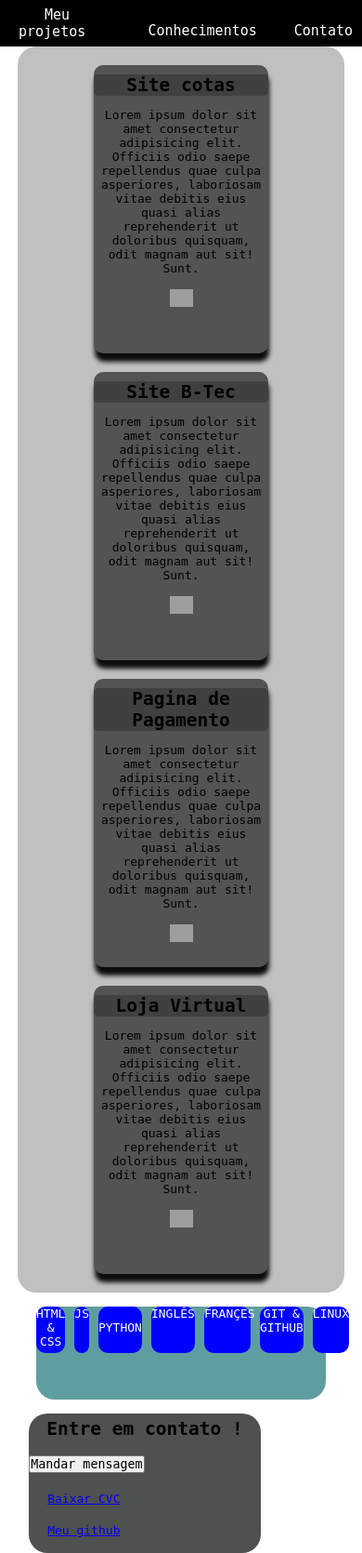
After one commit to GuilhermeStn/PROJETO-COTAS, a Flask app: page /index.html in a window 390 px wide. The commit adds this page. Shown: the whole page at 93% size. Run offline with Flask 3, Linux system fonts and the light colour scheme; grey boxes are pictures that could not be loaded.

Commit message:
adicionando responsividade
aprendizado de responsividade

```diff
--- a/server.py
+++ b/server.py
@@ -14,20 +14,13 @@ def index():
     print(f"Quantidade de cotas: {quantidade}")
     return render_template("main.html")
 
-
-@app.route("/pagamento",methods=["GET","POST"])
-def pagamento():
-    email = request.form.get("email-valor")
-    dadosc = request.form.get("dados-cart")
-    print(f"O email é {email}")
-    print(f"Os dados do cartão {dadosc}")
-
-    return render_template("pagamento.html")
+@app.route("/index.html")
+def contato():
+    return render_template("index.html")
 
 
-@app.route("/contato")
-def contato():
-    return render_template("contato.html")
-
+@app.route("/sobre.html")
+def sobre():
+    return render_template("sobre.html")
 
 app.run()
--- /dev/null
+++ b/static/portifolio.css
@@ -0,0 +1,162 @@
+*{
+    margin:0px;
+    padding:0px;
+    font-family: monospace;
+}
+
+nav{
+    display:flex;
+    width: 100vw;
+    height: 50px;
+    background-color: rgb(0, 0, 0);
+    align-self: center;
+}
+
+nav li a {
+    padding: 10px;
+    font-size: 15px;
+    text-decoration: none;
+    color:white;
+}
+
+nav li {
+    align-self: center;
+    padding-left: 20px;
+}
+
+.menu:hover{
+    color:black;
+    background-color: white;
+    border-radius: 5px;
+    font-size: 17px;
+    padding: 10px;
+}
+
+.meus-projetos{
+    margin-top: 10px;
+    width: 97vw;
+    height: 350px;
+    background-color: rgba(198, 198, 229, 0.468);
+    padding:20px;
+    display: flex;
+    gap:20px;
+    border-radius: 20px;
+}
+
+.teste{
+    width: 50%;
+    height: 300px;
+    background-color: rgb(82, 83, 83);
+    border-radius: 10px;
+    box-shadow: 1px 9px 5px 0px rgb(12, 12, 12);
+    text-align: center;
+    padding-top: 10px;
+}
+
+.teste:hover{
+    background-color: white;
+}
+
+.nodgle{
+    margin-top: 7px;
+    width: 90;
+    height:100px;
+    background-color: cadetblue;
+    border-radius: 20px;
+    display: flex;
+    gap:10px;
+}
+
+.conhecimentos{
+    color:white;
+    width: 50px;
+    background-color: blue;
+    height: 50px;
+    border-radius: 10px;
+    text-align: center;
+}
+
+.conhecimentos:hover{
+    background-color: whitesmoke;
+    color:black;
+    scale:110%;
+}
+
+form{
+    margin-top:4px;
+    background-color: burlywood;
+    width: 70%;
+    height: 150px;
+    display: flex;
+    border-radius: 20px;
+}
+
+label{
+    padding-left: 20px;
+    padding-top: 2px;
+}
+
+.new{
+    width: 100%;
+    background-color: rgba(9, 9, 10, 0.259);
+    border-radius: 5px ;
+}
+
+
+.projetos{
+    margin-top: 13px;
+}
+
+
+.logos{
+    width: 55px;
+    margin-top: 20px;
+}
+
+.testoo:hover{
+    color:red;
+    font-size: 14px;
+    font-weight: bolder;
+}
+
+
+@media screen and (max-width: 700px){
+    .meus-projetos{
+        flex-direction: column;
+        height: auto;
+        width: 80%;
+        background-color: silver;
+        margin: auto;
+    }
+    .teste{
+        width:60%;
+        margin: auto;
+    }
+    .contato{
+        flex-direction: column;
+        height: auto;
+        width: 80%;
+    }
+    header{
+        background-color: rgb(185, 125, 12);
+        width: 80%;
+    }
+    .nodgle{
+        width: 80%;
+        margin: auto;
+    }
+    form{
+        width: 80%;
+        display: grid;
+        margin: auto;
+        background-color: rgb(79, 80, 80);
+    }
+    form h2{
+        text-align: center;
+        margin-top: 5px;
+    }
+    .logos{
+    width: 25px;
+    margin-top: 15px;
+}
+}
--- /dev/null
+++ b/templates/index.html
@@ -0,0 +1,154 @@
+<!DOCTYPE html>
+<html lang="pt-br">
+<head>
+    <meta charset="UTF-8">
+    <meta name="viewport" content="width=device-width, initial-scale=1.0">
+    <link rel="stylesheet" href="/static/portifolio.css">
+    <title>Meu Portifolio</title>
+</head>
+<body>
+    <header>
+        <nav>
+            <li>
+                <a href="#teste" class="menu">
+                    Meu projetos
+                </a>
+            </li>
+            <li>
+                <a href="/templates/portifolio/index.html" class="menu">
+                    Conhecimentos
+                </a>
+            </li>
+            <li>
+                <a href="Contato" class="menu">
+                    Contato
+                </a>
+            </li>
+        </nav>
+    </header>
+    <section class="meus-projetos" id="teste">
+        <div class="teste">
+            <div class="new">
+                <h2>Site cotas </h2>
+            </div>
+            <div class="projetos">
+                <p>
+                    Lorem ipsum dolor sit amet consectetur adipisicing elit. Officiis odio saepe repellendus quae culpa asperiores, laboriosam vitae debitis eius quasi alias reprehenderit ut doloribus quisquam, odit magnam aut sit! Sunt.
+                </p>
+                <a href="#" target="_blank" rel="noopener noreferrer">
+                    <img src="https://cdn-icons-png.flaticon.com/512/25/25231.png" alt="" class="logos">
+                </a>
+            </div>
+        </div>
+        <div class="teste">
+            <div class="new">
+                <h2>
+                    Site B-Tec
+                </h2>
+
+            </div>
+            <div class="projetos">
+                <p class="testoo">
+                    Lorem ipsum dolor sit amet consectetur adipisicing elit. Officiis odio saepe repellendus quae culpa asperiores, laboriosam vitae debitis eius quasi alias reprehenderit ut doloribus quisquam, odit magnam aut sit! Sunt.
+                </p>
+                <a href="#" target="_blank" rel="noopener noreferrer">
+                    <img src="https://cdn-icons-png.flaticon.com/512/25/25231.png" alt="" class="logos">
+                </a>
+            </div>
+        </div>
+        <div class="teste">
+            <div class="new">
+                <h2>
+                    Pagina de Pagamento
+                </h2>
+            </div>
+            <div class="projetos">
+                <p>
+                    Lorem ipsum dolor sit amet consectetur adipisicing elit. Officiis odio saepe repellendus quae culpa asperiores, laboriosam vitae debitis eius quasi alias reprehenderit ut doloribus quisquam, odit magnam aut sit! Sunt.
+                </p>
+                <a href="#" target="_blank" rel="noopener noreferrer">
+                    <img src="https://cdn-icons-png.flaticon.com/512/25/25231.png" alt="" class="logos">
+                </a>
+            </div>
+        </div>
+                <div class="teste">
+            <div class="new">
+                <h2>
+                   Loja Virtual
+                </h2>
+            </div>
+            <div class="projetos">
+                <p>
+                    Lorem ipsum dolor sit amet consectetur adipisicing elit. Officiis odio saepe repellendus quae culpa asperiores, laboriosam vitae debitis eius quasi alias reprehenderit ut doloribus quisquam, odit magnam aut sit! Sunt.
+                </p>
+                <a href="#" target="_blank" rel="noopener noreferrer">
+                    <img src="https://cdn-icons-png.flaticon.com/512/25/25231.png" alt="" class="logos">
+                </a>
+            </div>
+        </div>
+    </section>
+    <br>
+    <section class="nodgle">
+        <div class="conhecimentos">
+            <p>
+                HTML & CSS
+            </p>
+        </div>
+        </div>
+        <div class="conhecimentos">
+            <p>
+                JS
+            </p>
+        </div>
+        <div class="conhecimentos">
+            <img src="#" alt="">
+            <p>
+                PYTHON
+            </p>
+        </div>
+        <div class="conhecimentos">
+            <p>
+                INGLÊS
+            </p>
+        </div>
+        <div class="conhecimentos">
+            <p>
+                FRANÇES
+            </p>
+        </div>
+        <div class="conhecimentos">
+            <p>
+                GIT & GITHUB
+            </p>
+        </div>
+        <div class="conhecimentos">
+            <p>
+                LINUX
+            </p>
+        </div>
+    </section>
+    <br>
+    <section class="contato">
+        <div class="form">
+            <form action="" method="post">
+                <h2>
+                    Entre em contato !
+                </h2>
+               <a href="https://wa.me/5511911391768" target="_blank" rel="noopener noreferrer">
+                <button type="button">Mandar mensagem </button>
+               </a>
+               <label for="Cvc">
+                <a href="#" download="">
+                    Baixar CVC
+                </a>
+               </label>
+               <label for="github">
+                <a href="https://github.com/GuilhermeStn" target="_blank">
+                    Meu github
+                </a>
+               </label>
+            </form>
+        </div>
+    </section>
+</body>
+</html>
```
Also changed, not shown: static/fundo.css (added, +92 -0 lines), static/home.css (+23 -1 lines), templates/contato.html (deleted, +0 -48 lines), templates/main.html (+5 -6 lines), templates/pagamento.html (deleted, +0 -50 lines), templates/sobre.html (added, +75 -0 lines), imgs/investimento-imobiliario.png (added), imgs/pexels-turgay-koca-405356598-15272513.jpg (added).
